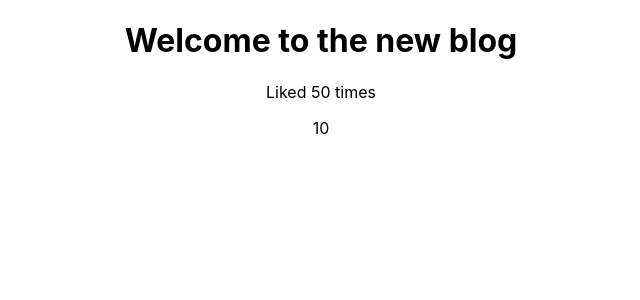
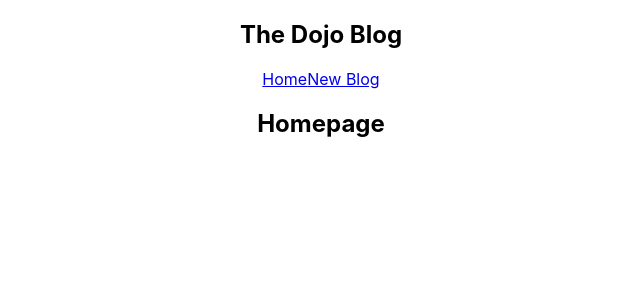
Before and after one commit to LozanoRogelio/React-Blog, a React (Create React App) app: page / in a window 1280 px wide. Shown: the top 300 px of the page, without its empty margins (319-959 px from the left). Built offline with nearby package versions, Linux system fonts and the light colour scheme.

Commit message:
Created components for navbar and home page, learned to import into app js

```diff
--- a/src/App.js
+++ b/src/App.js
@@ -1,18 +1,17 @@
 
 import './App.css';
+import Navbar from './Navbar';
+import Home from './Home';
 
 function App() {
-  const title = "Welcome to the new blog";
-  const likes = 50;
 
   return (
     <div className="App">
+      <Navbar></Navbar>
       <div className="content">
-        <h1>{title}</h1>
-        <p>Liked {50} times</p>
+        <Home></Home>
 
-        <p>{10}</p>
-        <p></p>
+
       </div>
     </div>
   );
--- /dev/null
+++ b/src/Home.js
@@ -0,0 +1,10 @@
+const Home = () => {
+    return (
+        <div className="home">
+            <h2>Homepage</h2>
+        </div>
+
+    );
+}
+
+export default Home;
--- /dev/null
+++ b/src/Navbar.js
@@ -0,0 +1,15 @@
+const Navbar = () => {
+    return (
+        <nav className="navbar">
+            <h1>The Dojo Blog</h1>
+            <div className="links">
+                <a href="/">Home</a>
+                <a href="/create">New Blog</a>
+
+            </div>
+        </nav>
+
+    );
+}
+
+export default Navbar;
```
